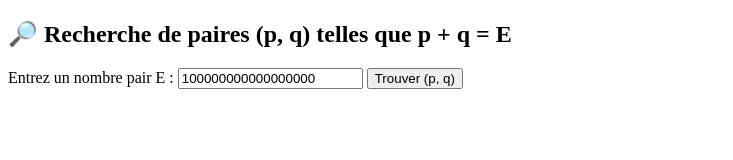
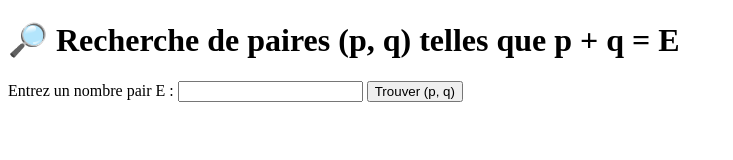
Before and after one commit to Bouchaib542/Bouchaib542-Goldbach-library-prime-pairs, a plain HTML site: page index.html in a window 1280 px wide. Shown: the whole page, without its empty margins (0-733 px from the left). Drawn offline with Linux system fonts and the light colour scheme.

Commit message:
Update index.html

```diff
--- a/index.html
+++ b/index.html
@@ -2,13 +2,15 @@
 <html lang="fr">
 <head>
   <meta charset="UTF-8">
-  <title>Test 10¹⁷ - Goldbach</title>
+  <title>Recherche de paires (p, q)</title>
 </head>
 <body>
-  <h2>🔎 Recherche de paires (p, q) telles que p + q = E</h2>
-  <label>Entrez un nombre pair E :</label>
-  <input type="text" id="inputE" value="100000000000000000">
-  <button id="findButton">Trouver (p, q)</button>
+  <h1>🔎 Recherche de paires (p, q) telles que p + q = E</h1>
+
+  <label for="input-number">Entrez un nombre pair E :</label>
+  <input type="number" id="input-number" min="4" step="2" />
+  <button id="find-btn">Trouver (p, q)</button>
+
   <p id="result"></p>
 
   <script src="script.js"></script>
```
